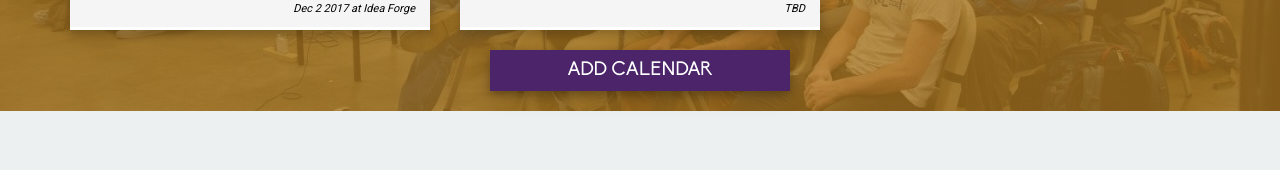
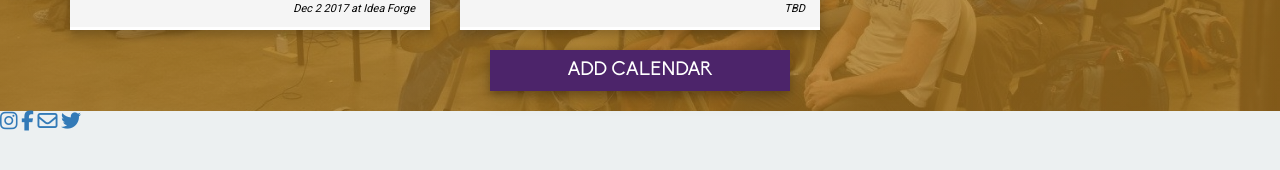
Before and after one commit to casassg/events-landing, a Jekyll site: the page built from index.md, in a window 1280 px wide. Shown: the part 623-793 px from the top of the page. Built offline with Jekyll 4.4.1, drawn with Linux system fonts in a browser that asks for light colours; nearby versions of some CDN libraries.

Commit message:
Update footer.html

```diff
--- a/_includes/footer.html
+++ b/_includes/footer.html
@@ -1,3 +1,14 @@
 <footer>
 
+  	<div class="hi-icon-wrap hi-icon-effect-2 hi-icon-effect-2b">
+
+			<a class="btns" href="https://www.instagram.com/hackcu/?hl=en"><i aria-hidden="true" class="fa fa-instagram fa-lg"></i></a>
+			<a class="btns" href="http://community.hackcu.org"><i aria-hidden="true" class="fa fa-facebook fa-lg"></i></a>
+			<a class="btns" href="mailto:contact@hackcu.org"><i aria-hidden="true" class="fa fa-envelope-o fa-lg"></i></a>
+			<a class="btns" href="https://twitter.com/HackCU"><i aria-hidden="true" class="fa fa-twitter fa-lg"></i></a>
+
+		</div>
+
 </footer>
+
+<script src="https://use.fontawesome.com/822c56abbe.js"></script>
```
